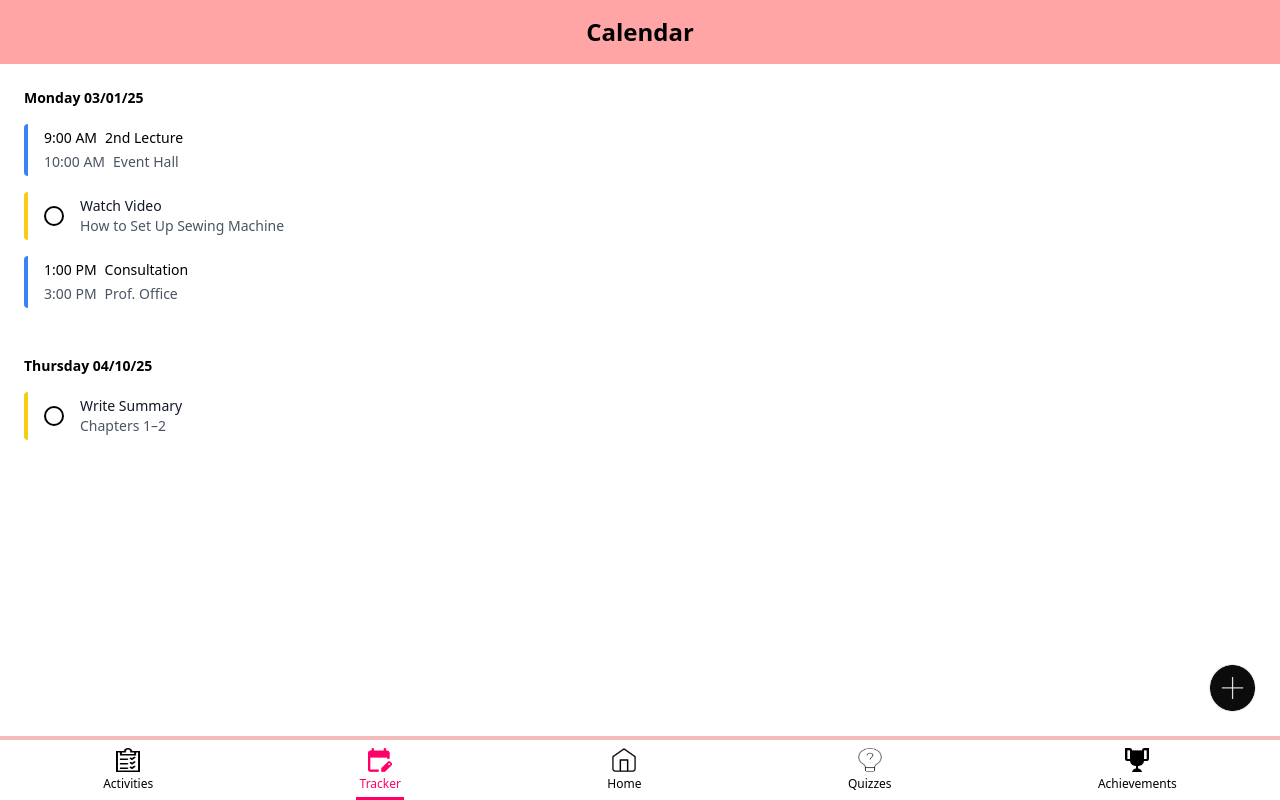
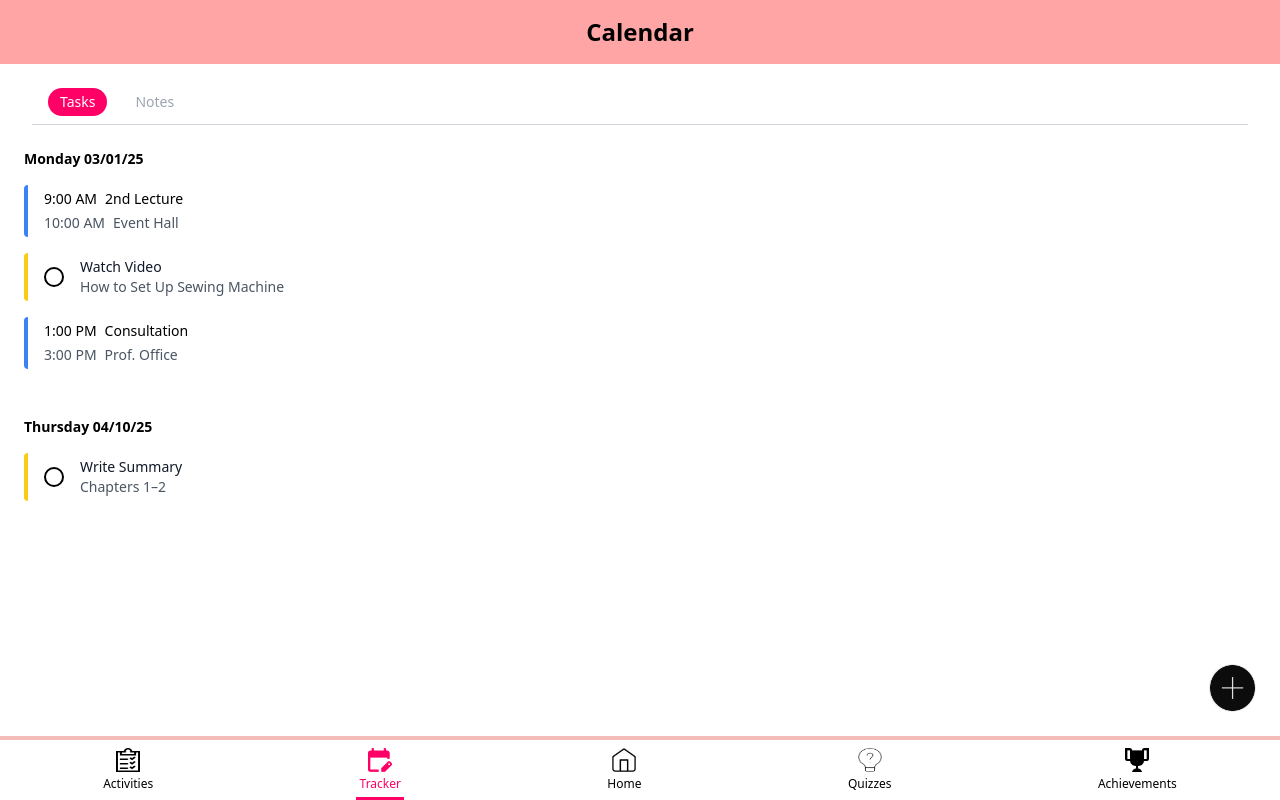
Before and after one commit to chinoy-the-great/nuxt3-drizzle-stitch, a Nuxt app: page /schedule in a window 1280 px wide. Built offline with nearby package versions, Linux system fonts and the light colour scheme.

Commit message:
Added Tasks and Notes tabs at Schedule page.

```diff
--- a/pages/schedule.vue
+++ b/pages/schedule.vue
@@ -5,6 +5,45 @@
 			<h1 class="text-2xl font-semibold text-black">Calendar</h1>
 		</div>
 
+		<!-- TABS (left‐aligned, padded border) -->
+		<div class="flex justify-start space-x-4 border-b border-gray-300 bg-white py-2 mx-8 mt-4">
+			<!-- TASKS TAB -->
+			<button
+				class="bg-transparent active:bg-transparent focus:outline-none focus:ring-0 ml-4"
+				@click="activeTab = 'tasks'"
+			>
+				<span
+					class="inline-block px-3 py-1 text-sm font-medium"
+					:class="
+						activeTab === 'tasks'
+							? 'bg-[#ff0066] text-white rounded-full'
+							: 'text-gray-400 hover:text-gray-800'
+					"
+				>
+					Tasks
+				</span>
+			</button>
+
+			<!-- NOTES TAB -->
+			<button
+				class="bg-transparent active:bg-transparent focus:outline-none focus:ring-0"
+				@click="activeTab = 'notes'"
+			>
+				<span
+					class="inline-block px-3 py-1 text-sm font-medium"
+					:class="
+						activeTab === 'notes'
+							? 'bg-[#ff0066] text-white rounded-full'
+							: 'text-gray-400 hover:text-gray-800'
+					"
+				>
+					Notes
+				</span>
+			</button>
+		</div>
+
+		<!-- 1) TASKS VIEW (your existing schedule.vue content) -->
+		<div v-if="activeTab === 'tasks'" class="bg-white mb-16">
 			<!-- Schedule List -->
 			<div v-for="section in scheduleData" :key="section.date" class="p-6">
 				<h2 class="font-semibold text-sm mb-4">{{ section.display }}</h2>
@@ -58,6 +97,12 @@
 				class="fixed bottom-6 right-6 w-12 h-12 rounded-full focus:outline-none new-task-btn mb-16"
 				@click="showForm = true"
 			></button>
+		</div>
+
+		<!-- 2) NOTES VIEW (empty for now) -->
+		<div v-else class="bg-white mb-16 p-6">
+			<!-- Placeholder for notes -->
+		</div>
 
 		<!-- Modal Form -->
 		<Teleport to="body">
@@ -182,6 +227,8 @@
 
 <script setup>
 import { computed, reactive, ref } from 'vue'
+
+const activeTab = ref('tasks')
 
 // 1) initial schedule grouped by date
 const scheduleData = ref([
```
Lines whose indentation alone changed are shown as unchanged.
